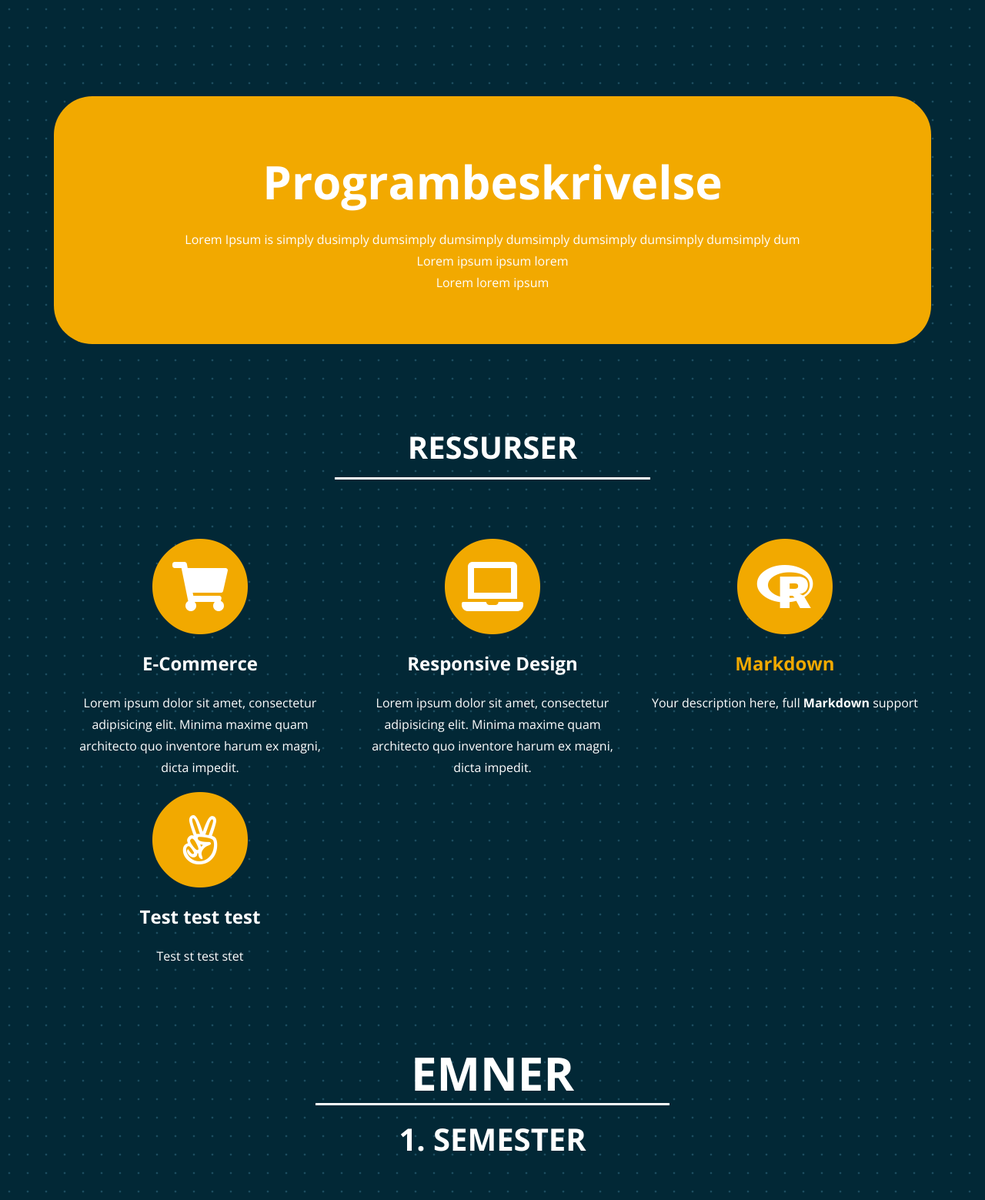
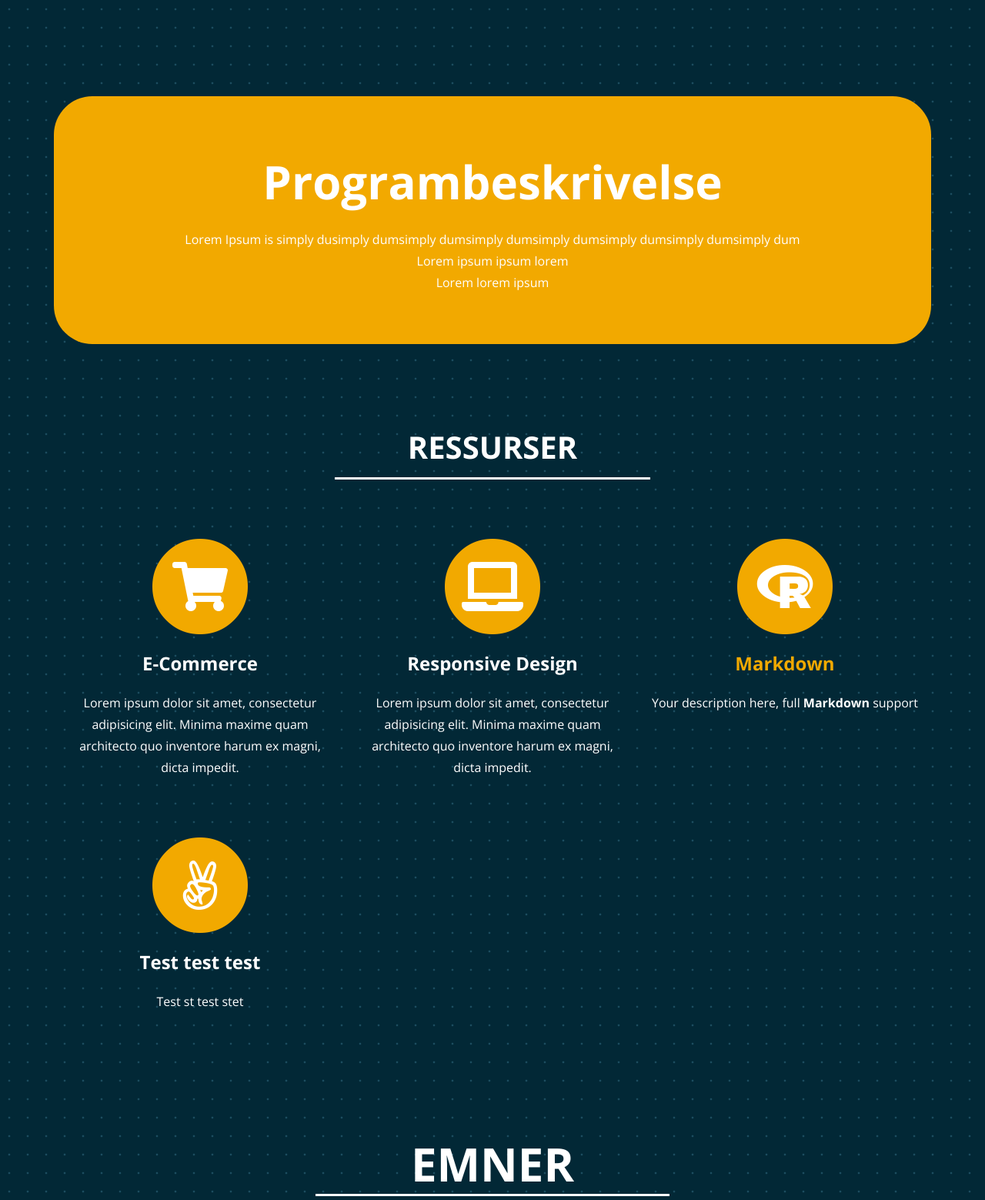
Before and after one commit to uit-econ/uit-econ.github.io, a Jekyll site: the page built from index.md, in a window 1280 px wide. Shown: the part 900-2459 px from the top of the page at 77% size. Built offline with Jekyll 4.4.1, drawn with Linux system fonts in a browser that asks for light colours; grey boxes are pictures that could not be loaded.

Commit message:
Update custom.css

```diff
--- a/assets/css/custom.css
+++ b/assets/css/custom.css
@@ -121,7 +121,7 @@ body{
 }
 
 
-#ressurs-tekst{
+.ressurs-tekst{
 	margin-bottom:75px;
 }
 
```
